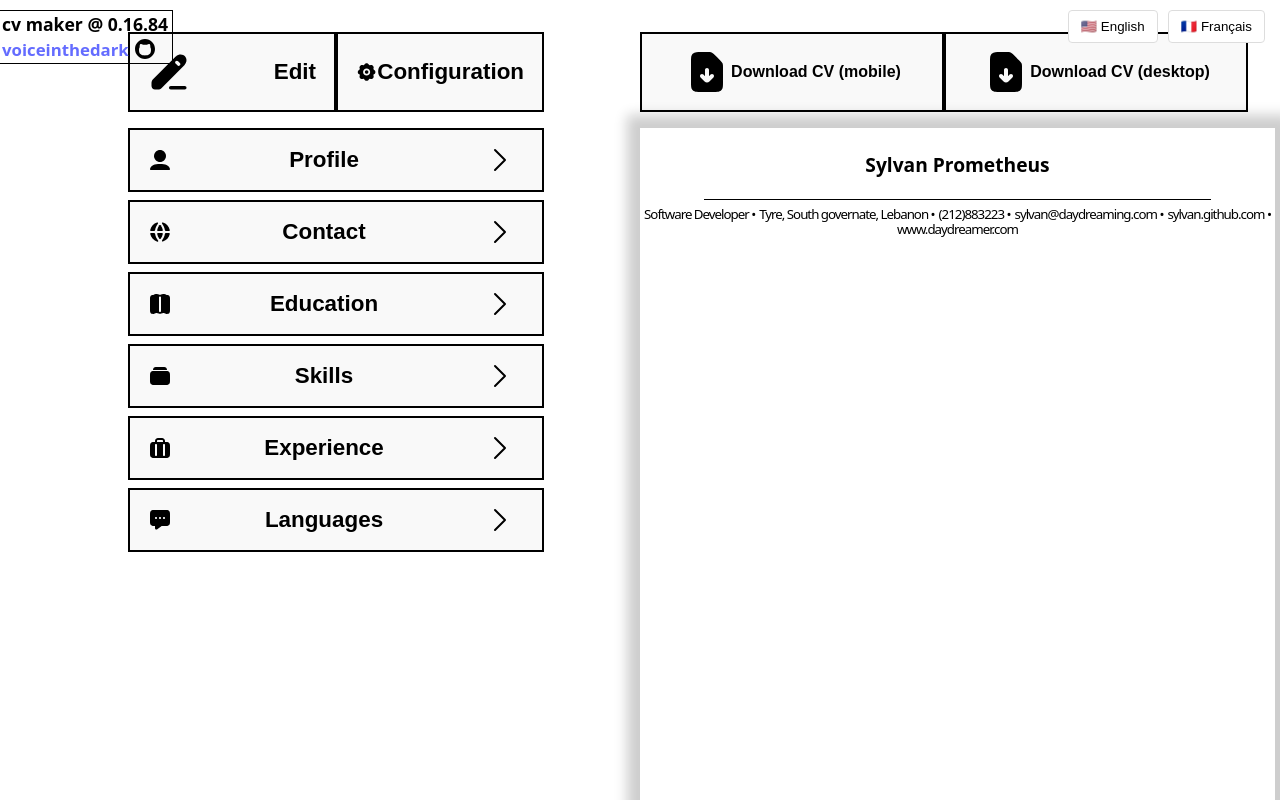
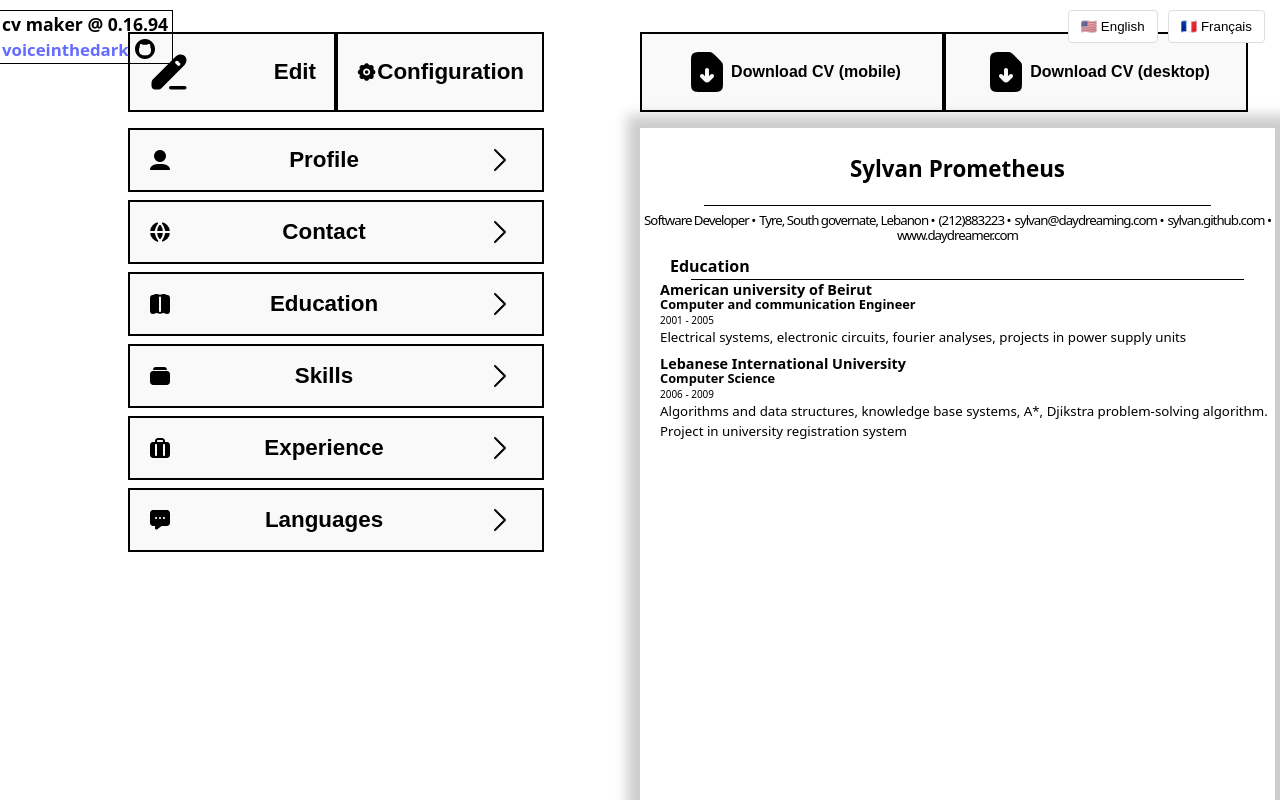
Before and after one commit to voiceinthedark/Resume-maker, a React (Vite) app: page / in a window 1280 px wide. Shown: the top 800 px of the page. Built offline with nearby package versions, Linux system fonts and the light colour scheme.

Commit message:
education component
feat: add education component of the traditional resume
fix(header): fix an extraneous dot separator
style: education component style

```diff
--- a/package.json
+++ b/package.json
@@ -4,7 +4,7 @@
   "homepage": "",
   "author": "voiceinthedark",
   "private": false,
-  "version": "0.16.84",
+  "version": "0.16.94",
   "type": "module",
   "scripts": {
     "dev": "vite",
--- a/src/components/resume/classic/ClassicEducation.jsx
+++ b/src/components/resume/classic/ClassicEducation.jsx
@@ -0,0 +1,20 @@
+import "../../../styles/classiceducation.css"
+export default function ClassicEducation({ data }) {
+  return (
+    <section className="classic-education">
+      <h2>Education</h2>
+      <hr />
+      {data.education.map(educ => {
+        return (
+          <div className="classic-education-item">
+            <h3>{educ.university}</h3>
+            <h4>{educ.speciality}</h4>
+            <span className="education-date">{educ.yearStart} - {educ.yearFinish}</span>
+            <p>{educ.description}</p>
+          </div>
+        )
+      })}
+
+    </section>
+  )
+}
--- a/src/components/resume/classic/ClassicHeader.jsx
+++ b/src/components/resume/classic/ClassicHeader.jsx
@@ -8,8 +8,8 @@ export default function ClassicHeader({ data }) {
       <div className="header-info">
         <span>{data.profile.speciality} &#8226;</span>
         {data.links.map((l, i) => {
-          return(
-          <span>{l.value} {i < data.links.length - 1 ? <span>&#8226;</span> : ''} </span>
+          return (
+            <span>{l.value} {i < data.links.length - 1 ? <span>&#8226;</span> : ''} </span>
           )
         })}
       </div>
--- a/src/components/resume/classic/ClassicResume.jsx
+++ b/src/components/resume/classic/ClassicResume.jsx
@@ -1,10 +1,12 @@
 import ClassicHeader from "./ClassicHeader";
 import "../../../styles/classicresume.css"
+import ClassicEducation from "./ClassicEducation";
 
 export default function ClassicResume({ data }) {
   return (
     <main className="classic-resume">
       <ClassicHeader data={data} />
+      <ClassicEducation data={data} />
     </main>
   )
 }
--- /dev/null
+++ b/src/styles/classiceducation.css
@@ -0,0 +1,30 @@
+@import url('./classicresume.css');
+.classic-education{
+  display: flex;
+  flex-direction: column;
+  align-items: flex-start;
+  gap: 12px;
+
+  padding-left: 20px;
+
+  .classic-education-item{
+    display: flex;
+    flex-direction: column;
+    align-items: flex-start;
+    p{
+      text-align: left;
+      font-size: 80%;
+      margin-top: 0px;
+    }
+
+    .education-date{
+      margin-top: -18px;
+      font-size: 60%;
+    }
+  }
+
+  hr{
+    width: 90%;
+    margin-bottom: 2px;
+  }
+}
--- a/src/styles/classicresume.css
+++ b/src/styles/classicresume.css
@@ -21,8 +21,25 @@
   top: 20px;
   font-size: calc(130% * var(--scale));
 
+
+  h3, h4, h5{
+    margin-top: -20px;
+  }
+
   h1{
-    font-size: 1.2rem;
+    font-size: 1.4rem;
+  }
+
+  h2{
+    font-size: 1rem;
+    margin-bottom: -35px;
+    padding-left: 10px;
+  }
+  h3{
+    font-size: 0.9rem;
+  }
+  h4{
+    font-size: 0.8rem;
   }
   hr{
     border-top: 1px solid black;
```
